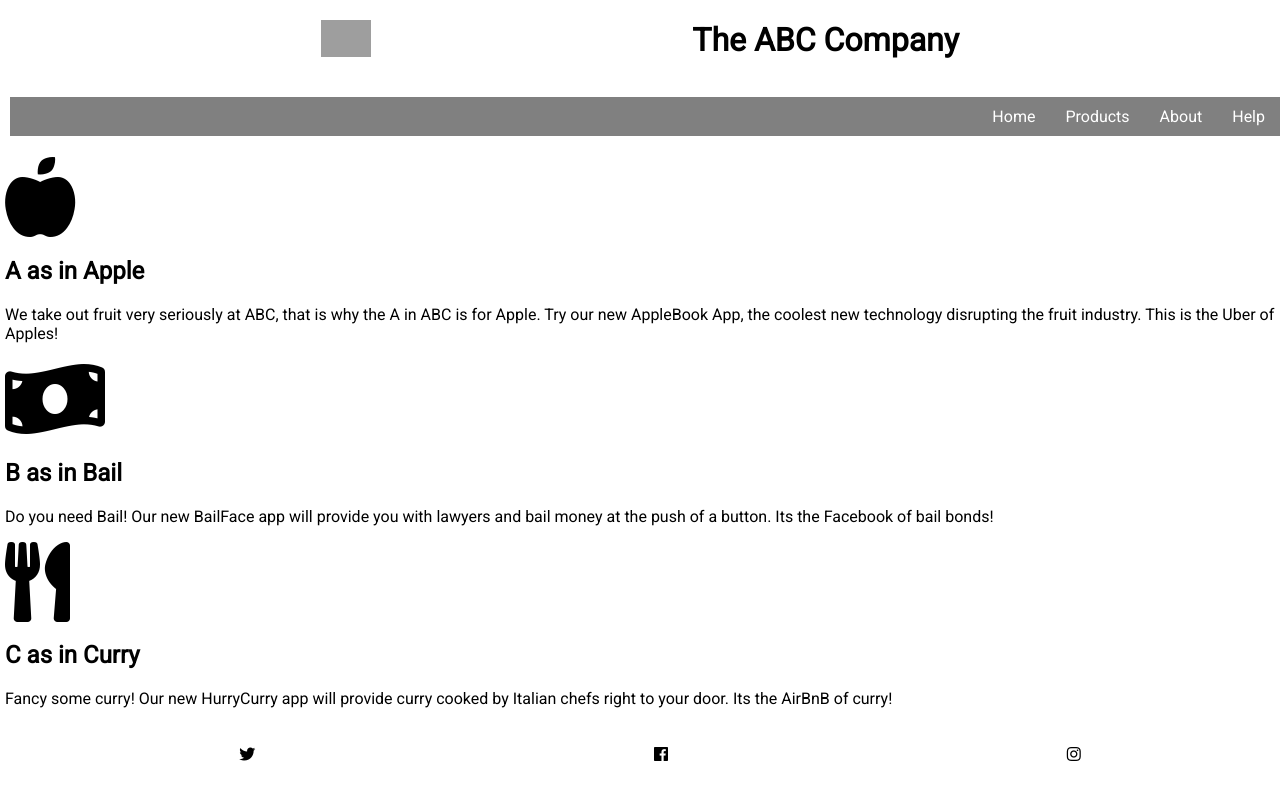
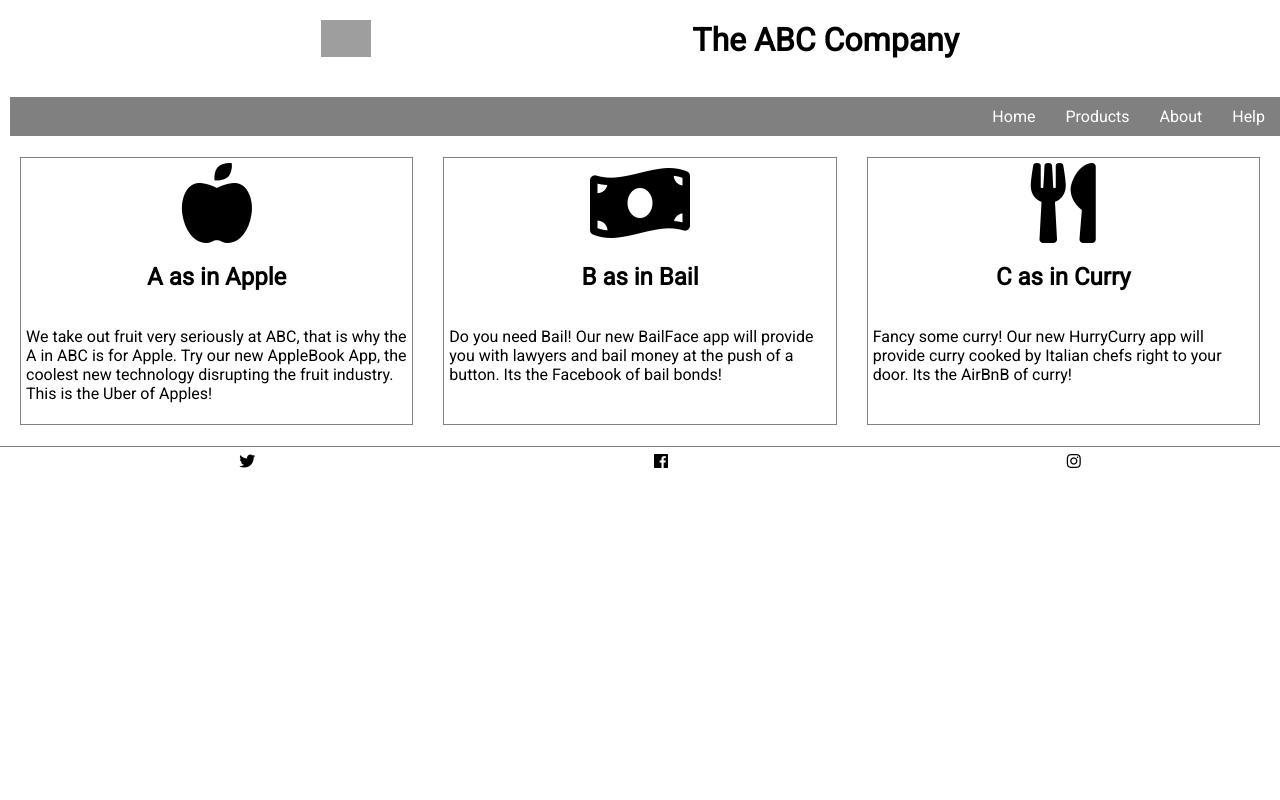
Before and after one commit to tomvik/Web-Development-Lab-2, a plain HTML site: page index.html in a window 1280 px wide. Drawn offline with Linux system fonts and the light colour scheme; grey boxes are pictures that could not be loaded.

Commit message:
- Done with main section

```diff
--- a/css/index.css
+++ b/css/index.css
@@ -13,50 +13,63 @@ body {
 }
 
 header {
-  display:flex;
+  display: flex;
   flex-direction: column;
-  align-items:center;
-  justify-content:space-evenly;
+  align-items: center;
+  justify-content: space-evenly;
 }
 
 nav{
-  background-color:gray;
-  text-align:left;
+  background-color: gray;
+  text-align: left;
   margin-left: 10px;
 }
 
 ul {
-  list-style:none;
+  list-style: none;
 }
 
 .hamburger {
-  display:flex;
-  justify-content:flex-end;
+  display: flex;
+  justify-content: flex-end;
 }
 
 main {
   display: flex;
   flex-direction: column;
+  justify-content: center;
   padding: 5px;
 }
 
+section {
+  display: flex;
+  flex-direction: column;
+  align-items: center;
+  padding: 5px;
+  border: 1px solid gray;
+  margin: 5px;
+}
+
 .menu {
-  display:none;
+  display: none;
 }
 
 .social {
-  display:flex;
-  flex-direction:row;
-  justify-content:space-around;
+  display: flex;
+  flex-direction: row;
+  justify-content: space-around;
+  padding-top: 5px;
+  border-top: 1px solid gray;
+  flex-basis: 0px;
 }
 
 @media (min-width: 768px) and (max-width: 1020px){
 
 header{
-  display:flex;
-  flex-direction:row;
-  justify-content:space-evenly;
-  align-items:center;
+  display: flex;
+  flex-direction: row;
+  justify-content: space-evenly;
+  align-items: center;
 }
 
 }
@@ -64,14 +77,14 @@ header{
 @media(min-width: 1025px){
 
 header{
-  display:flex;
-  flex-direction:row;
-  justify-content:space-evenly;
-  align-items:center;
+  display: flex;
+  flex-direction: row;
+  justify-content: space-evenly;
+  align-items: center;
 }
 
 .menu {
-  display:flex;
+  display: flex;
   flex-direction: row;
   color: white;
   justify-content: flex-end;
@@ -84,7 +97,21 @@ li {
 }
 
 .hamburger {
-  display:none;
+  display: none;
+}
+
+main {
+  display: flex;
+  flex-direction: row;
+  justify-content: space-around;
+  padding: 5px;
+}
+
+section {
+  display: flex;
+  flex-grow: 1;
+  flex-basis: 0px;
+  margin: 0px 15px 0px 15px;
 }
 
 }
```
